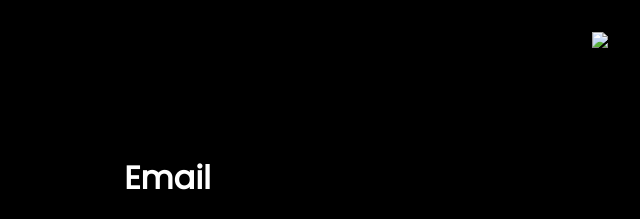
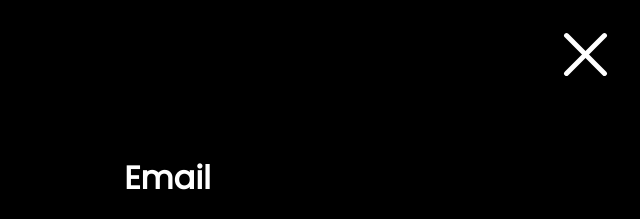
Before and after one commit to SuhasHareesh/TryXD, a plain HTML site: page index.html in a window 1280 px wide. Both pictures are taken after a click on the picture 1240 px from the left and 40 px from the top of the page. Shown: the top 219 px of the page, 640-1280 px from the left. Drawn offline with nearby package versions, Linux system fonts and the light colour scheme; files that its build step writes are made by us from their sources.

Commit message:
Update index.html

```diff
--- a/index.html
+++ b/index.html
@@ -5,13 +5,13 @@
     <meta charset="UTF-8">
     <meta name="viewport" content="width=device-width, initial-scale=1.0">
     <meta http-equiv="X-UA-Compatible" content="ie=edge">
-    <link rel="stylesheet" href="/css/main.css">
+    <link rel="stylesheet" href="main.css">
     <title>SH</title>
 </head>
 
 <body>
     <nav id="overlay">
-        <img src="/img/Close.svg" class="close-btn" id="close-menu">
+        <img src="Close.svg" class="close-btn" id="close-menu">
 
         <ul>
             <li>
@@ -34,7 +34,7 @@
     <header>
         <a href="#" class="logo">My site</a>
 
-        <img src="/img/Menu.svg" class="menu-btn" id="open-menu">
+        <img src="Menu.svg" class="menu-btn" id="open-menu">
     </header>
 
     <section>
```
